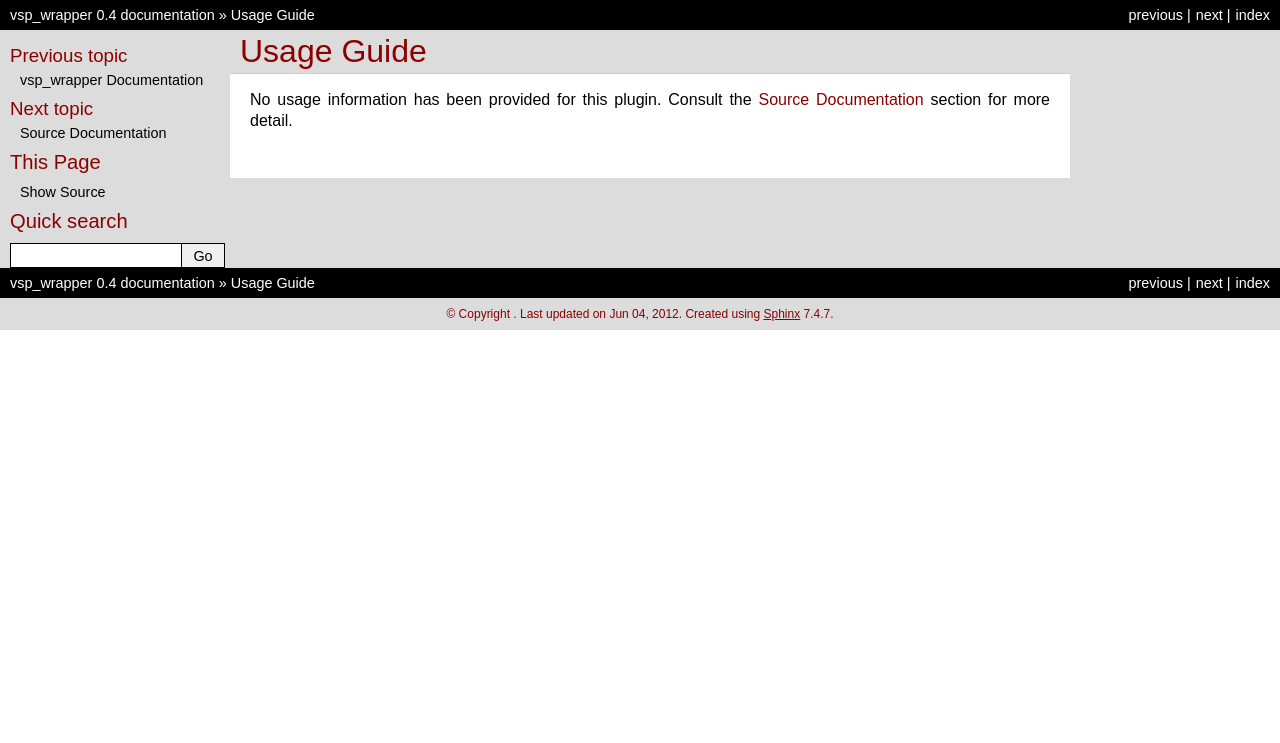
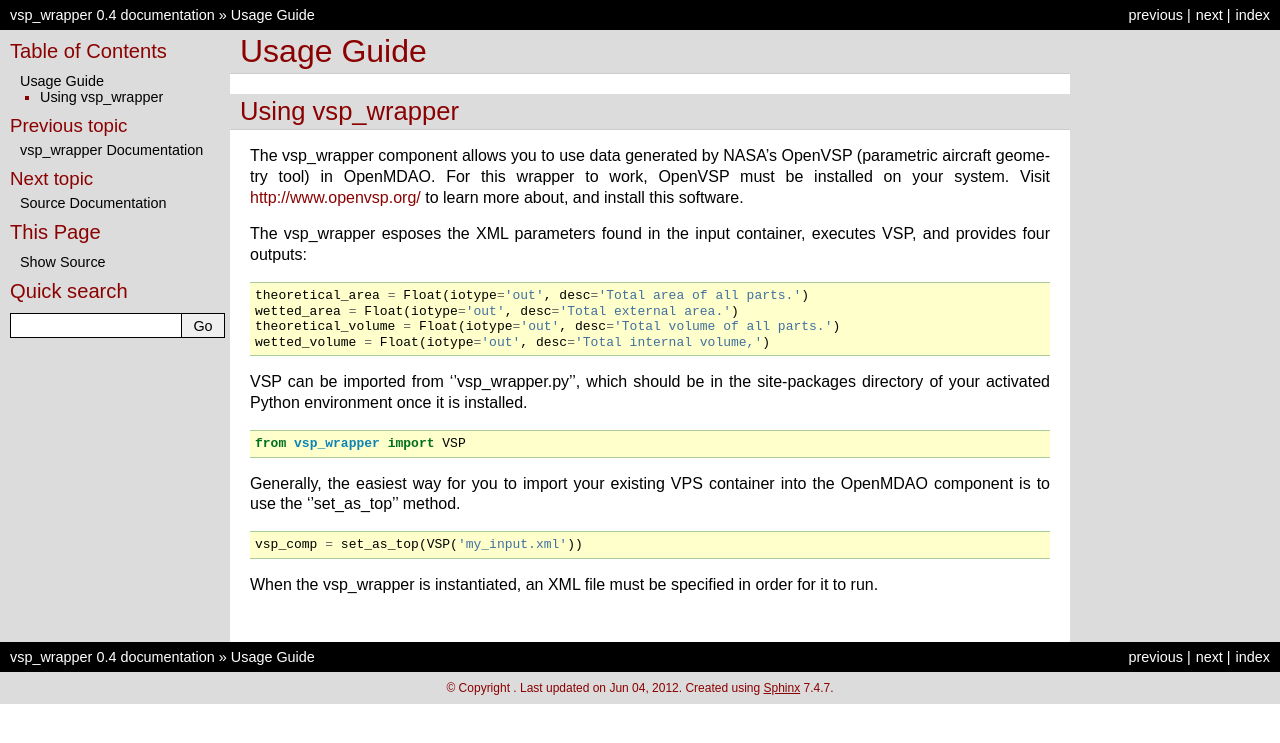
Before and after one commit to OpenMDAO-Plugins/vsp_wrapper, a Sphinx documentation site: the page built from docs/usage.rst, in a window 1280 px wide. Shown: the top 743 px of the page. Built offline with Sphinx 7.4.7, drawn with Linux system fonts in a browser that asks for light colours.

Commit message:
initial usage.rst edits

```diff
--- a/docs/usage.rst
+++ b/docs/usage.rst
@@ -1,8 +1,37 @@
-
 
 ===========
 Usage Guide
 ===========
 
-No usage information has been provided for this plugin. Consult the
-:ref:`vsp_wrapper_src_label` section for more detail.
+Using vsp_wrapper
+=========================
+
+
+The vsp_wrapper component allows you to use data generated by NASA's OpenVSP (parametric aircraft geometry tool)
+in OpenMDAO.  For this wrapper to work, OpenVSP must be installed on your system.  Visit http://www.openvsp.org/
+to learn more about, and install this software.
+
+The vsp_wrapper esposes the XML parameters found in the input container, executes VSP, and provides four outputs:
+
+::
+
+    theoretical_area = Float(iotype='out', desc='Total area of all parts.')
+    wetted_area = Float(iotype='out', desc='Total external area.')
+    theoretical_volume = Float(iotype='out', desc='Total volume of all parts.')
+    wetted_volume = Float(iotype='out', desc='Total internal volume,')
+
+VSP can be imported from ''vsp_wrapper.py'', which should be in the site-packages directory of
+your activated Python environment once it is installed.
+
+::
+
+    from vsp_wrapper import VSP
+
+Generally, the easiest way for you to import your existing VPS container into the OpenMDAO component is to use
+the ''set_as_top'' method.
+
+::
+
+    vsp_comp = set_as_top(VSP('my_input.xml'))
+
+When the vsp_wrapper is instantiated, an XML file must be specified in order for it to run.
```
